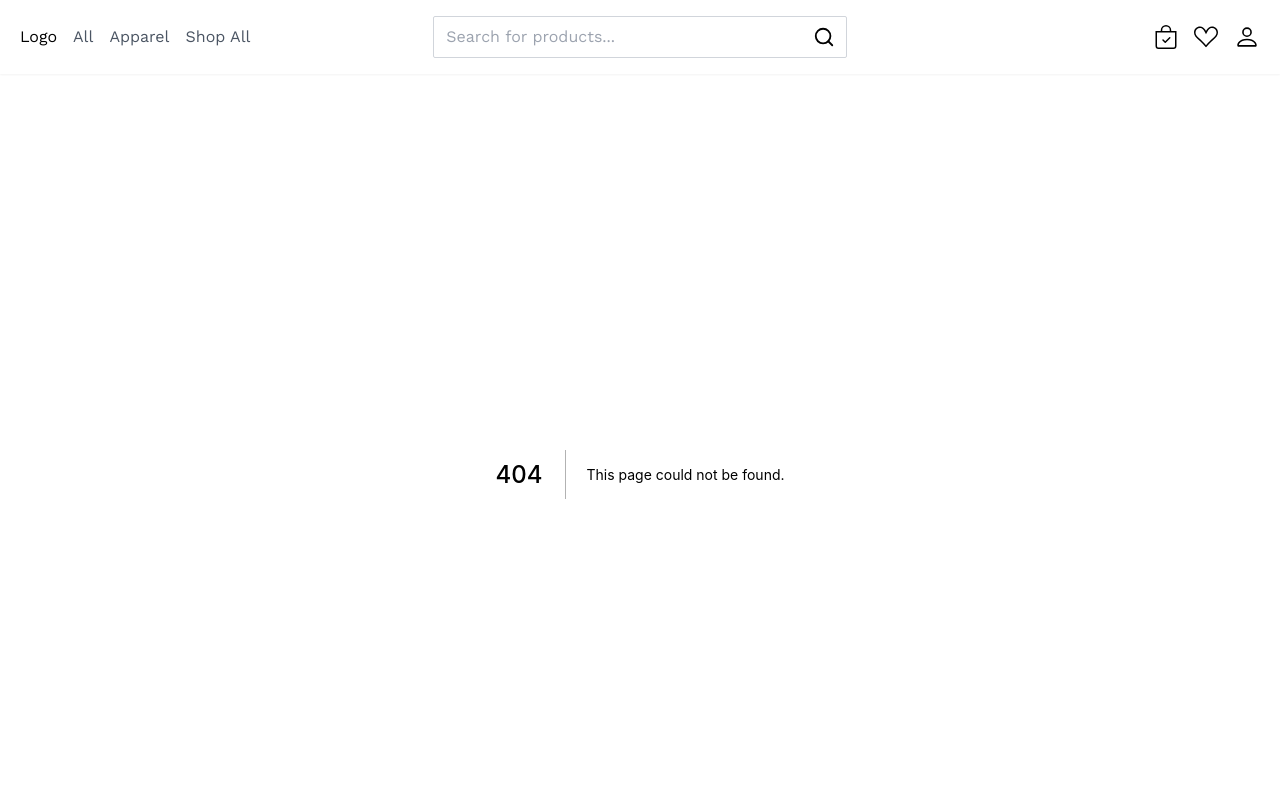
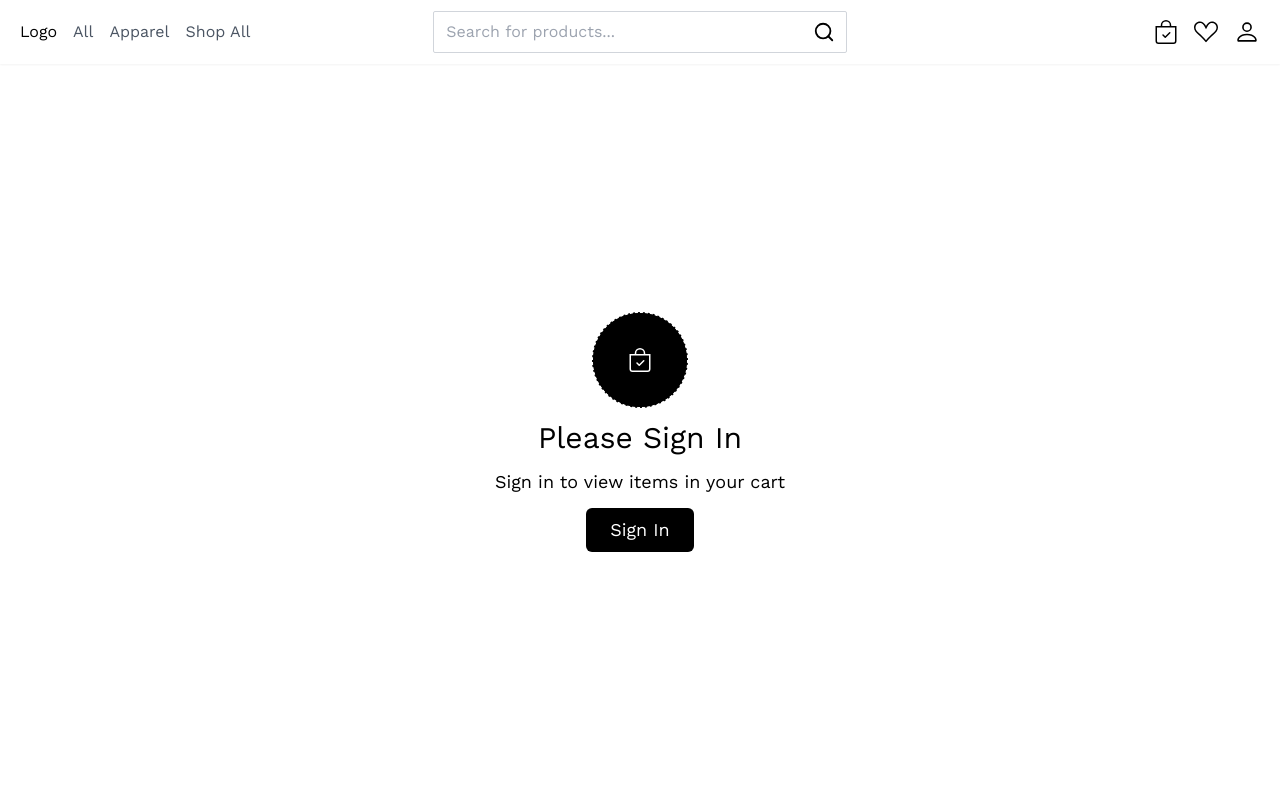
Before and after one commit to Gyekye/nexcommerce, a Next.js app: page /cart in a window 1280 px wide. Before the commit this address had no page. Shown: the top 800 px of the page. Built offline with nearby package versions, Linux system fonts and the light colour scheme.

Commit message:
implement cart page and removed footer section

```diff
--- a/components/navbar/Navbar.tsx
+++ b/components/navbar/Navbar.tsx
@@ -13,7 +13,7 @@ const Navbar = (): JSX.Element => {
   return (
     <>
       <nav className="px-5 shadow-sm w-full relative bg-white ">
-        <div className="flex w-full py-4">
+        <div className="flex w-full h-16 items-center">
           <div className="flex-1 gap-4 flex items-center">
             <Link href="/">
               <a>Logo</a>
--- a/core/Layout.tsx
+++ b/core/Layout.tsx
@@ -9,7 +9,7 @@ const Layout = ({ children }: props): JSX.Element => {
     <>
       <Navbar />
       <main className="max-w-screen-2xl mx-auto">{children}</main>
-      <Footer />
+      {/*<Footer />*/}
     </>
   );
 };
--- /dev/null
+++ b/pages/cart.tsx
@@ -0,0 +1,19 @@
+import { BsBagCheck } from "react-icons/bs";
+
+const Cart = (): JSX.Element => {
+  return (
+    <section className="h-[calc(100vh-6.7rem)] lg:h-[calc(100vh-4rem)] max-w-6xl  mx-auto ">
+      <div className="h-full flex items-center justify-center flex-col space-y-3">
+        <div className="w-24 h-24 rounded-full  grid place-items-center border border-dashed border-white bg-black border-">
+          <BsBagCheck size={24} className="text-white" />
+        </div>
+        <h2 className="text-3xl">Please Sign In</h2>
+        <p className="text-lg">Sign in to view items in your cart</p>
+        <button className="px-6 py-2 bg-black text-white text-lg rounded-md hover:scale-105 transition duration-300">
+          Sign In
+        </button>
+      </div>
+    </section>
+  );
+};
+export default Cart;
```
